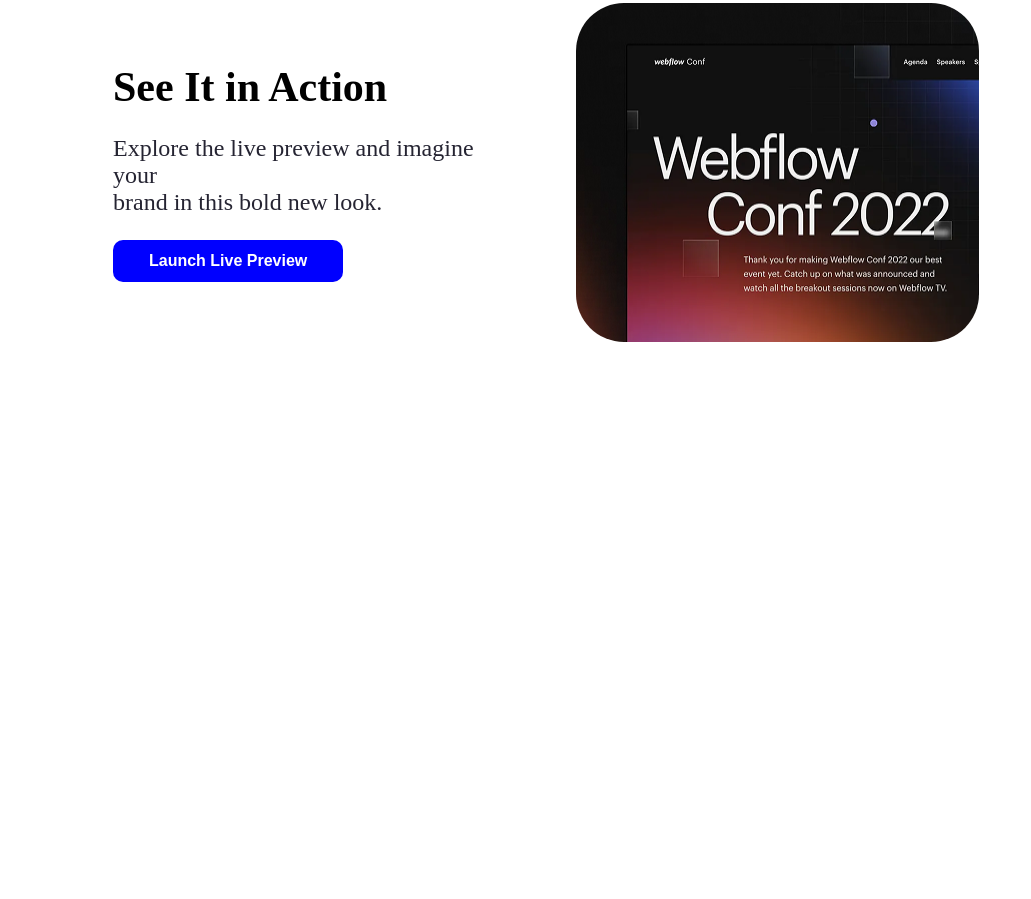
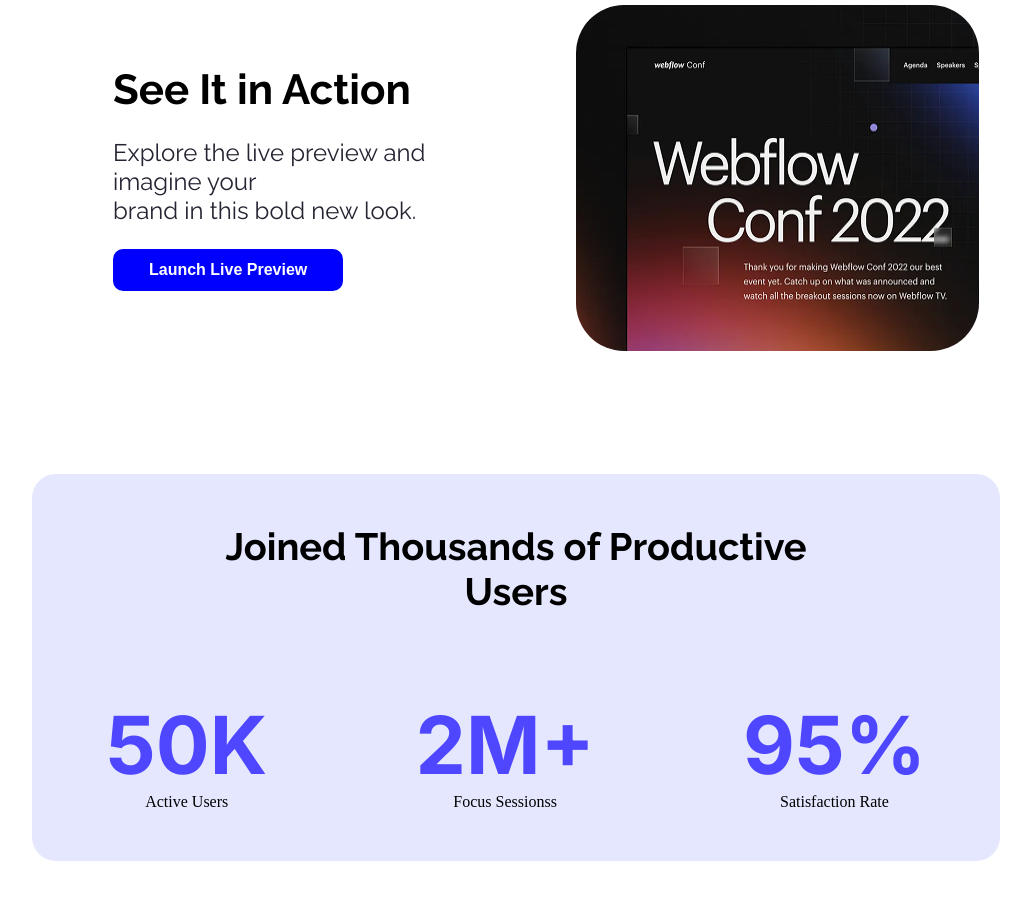
Before and after one commit to nomankhan323/Net-Box, a plain HTML site: page index.html in a window 1280 px wide. Shown: the part 871-1770 px from the top of the page, without its empty margins (124-1155 px from the left). Before the commit the page ends 1336 px from the top, so only its background shows below. Drawn offline with Linux system fonts and the light colour scheme.

Commit message:
section count added

```diff
--- a/index.html
+++ b/index.html
@@ -21,16 +21,16 @@
     <header style="background-image: url('Hero-bg.png');">
         <nav>
             <h2 class="nav-title inter-normal">Net Box</h2>
-            <button class="btn-primary">Sign Up</button>
+            <button class="btn-primary raleway-text">Sign Up</button>
         </nav>
         <div>
-            <h1 class="banner-title">Cool Dark UI Template for <br> Webflow Agencies!</h1>
-            <div class="banner-content"> <button class="btn-stay">Stay Focused</button></div>
+            <h1 class="banner-title raleway-text">Cool Dark UI Template for <br> Webflow Agencies!</h1>
+            <div class="banner-content raleway-text"> <button class="btn-stay">Stay Focused</button></div>
         </div>
     </header>
 
     <main>
-        <section class="main-action">
+        <section class="main-action raleway-text">
             <div class="action-text">
                 <h3 class="action-heading">See It in Action</h3>
                 <p class="action-pr">Explore the live preview and imagine your <br> brand in this bold new look.</p>
@@ -39,6 +39,25 @@
             <img class="action-img" src="wc-mini.png" alt="">
         </section>
 
+        <section>
+            <div class="count-section">
+                <h2 class="count-text raleway-text">Joined Thousands of Productive Users</h2>
+                <div class="count-data">
+                    <div>
+                        <h3 class="count-heading inter-normal">50K</h3>
+                        <p class="count-pr">Active Users</p>
+                    </div>
+                    <div>
+                        <h3 class="count-heading inter-normal">2M+</h3>
+                        <p class="count-pr">Focus Sessionss</p>
+                    </div>
+                    <div>
+                        <h3 class="count-heading inter-normal">95%</h3>
+                        <p class="count-pr">Satisfaction Rate</p>
+                    </div>
+                </div>
+            </div>
+        </section>
     </main>
 
     <footer>
--- a/style.css/as.css
+++ b/style.css/as.css
@@ -100,3 +100,36 @@
 .action-img {
     border-radius: 48px;
 }
+
+/* number count */
+
+.count-section {
+    background-color: #E5E7FF;
+    margin: 116px 148px;
+    border-radius: 24px;
+}
+
+.count-text {
+    font-weight: bold;
+    font-size: 38px;
+    text-align: center;
+    padding: 50px 142px;
+}
+
+.count-data {
+    display: flex;
+    justify-content: space-around;
+}
+
+.count-heading {
+    color: #4E47FF;
+    font-weight: bold;
+    font-size: 80px;
+    margin: 0px;
+}
+
+.count-pr {
+    text-align: center;
+    margin-top: 0%;
+    margin-bottom: 50px;
+}
```
